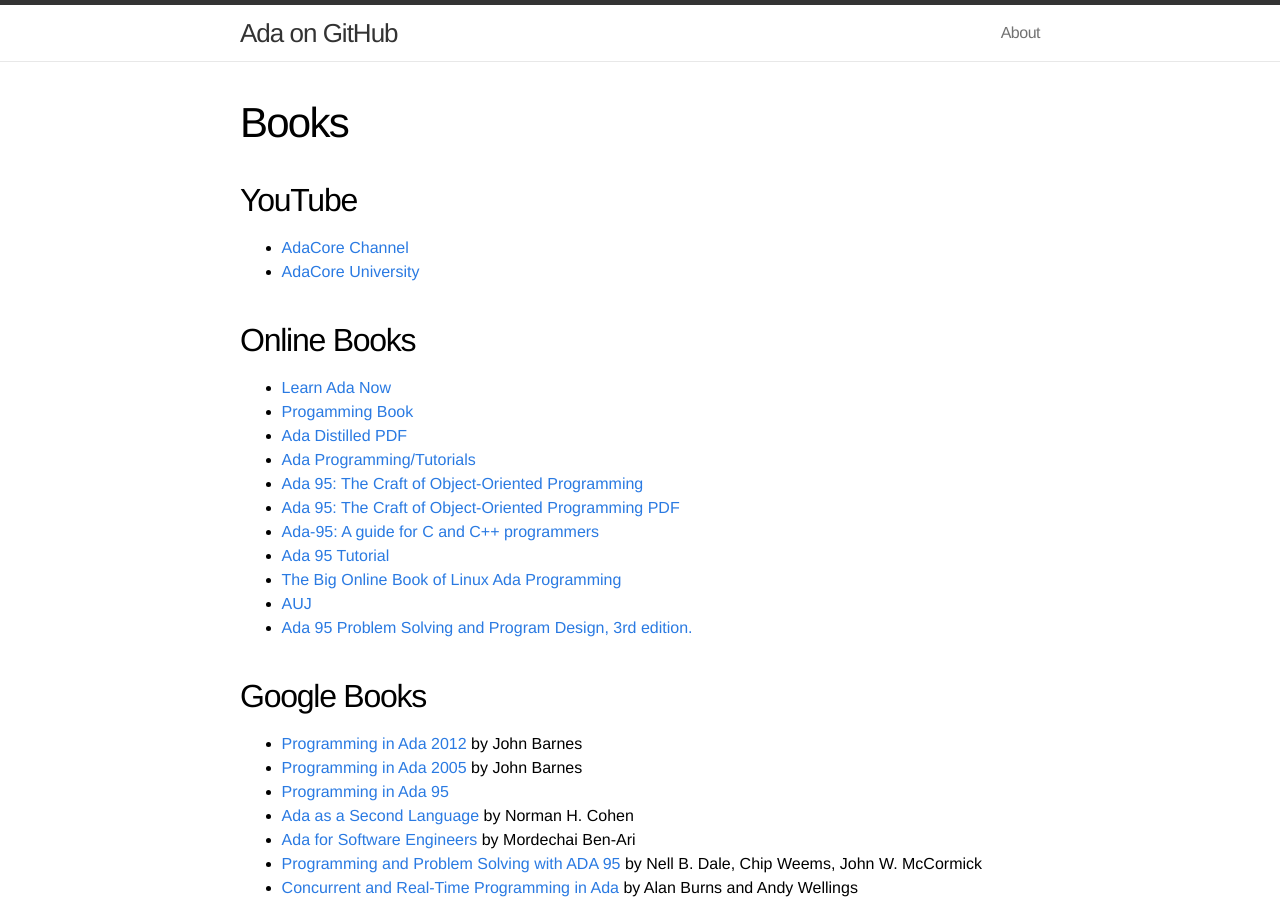
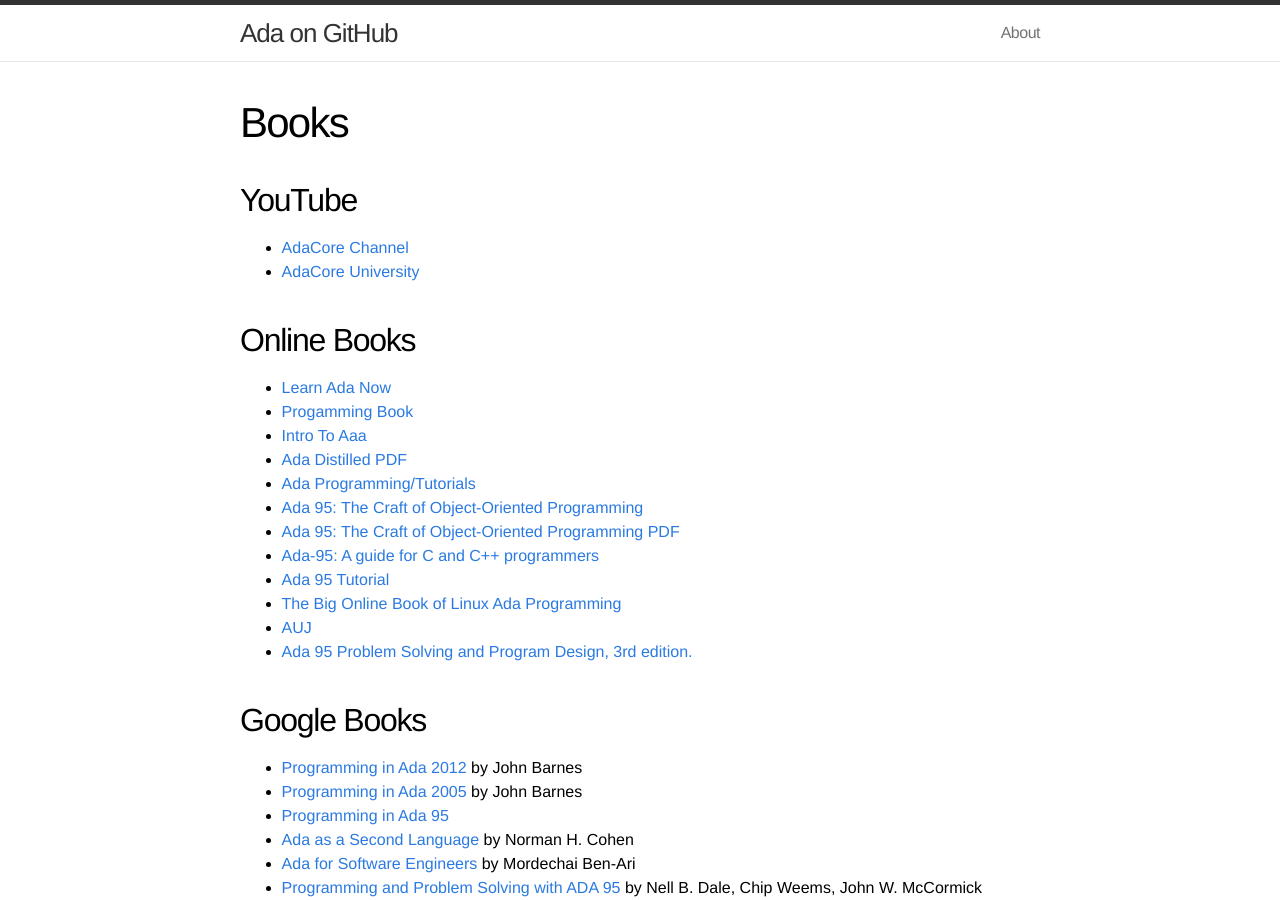
Before and after one commit to quornings/quornings.github.io, a Jekyll site: the page built from books.md, in a window 1280 px wide and 900 px high. Built offline with Jekyll 4.4.1, drawn with Linux system fonts in a browser that asks for light colours.

Commit message:
Add Intro to Ada.

```diff
--- a/books.md
+++ b/books.md
@@ -13,6 +13,7 @@ permalink: /books/
 
 - [Learn Ada Now](http://www.learnadanow.com)
 - [Progamming Book](https://en.wikibooks.org/wiki/Ada_Programming)
+- [Intro To Aaa](https://intro-to-ada.readthedocs.io/en/latest)
 - [Ada Distilled PDF](https://www.adaic.org/resources/add_content/docs/distilled/adadistilled.pdf)
 - [Ada Programming/Tutorials](https://en.wikibooks.org/wiki/Ada_Programming/Tutorials)
 - [Ada 95: The Craft of Object-Oriented Programming](https://www.adaic.org/resources/add_content/docs/craft/html/contents.htm)
```
